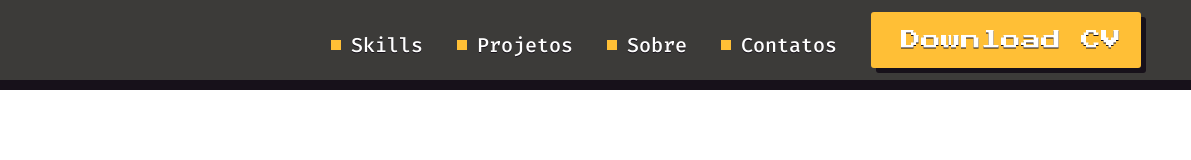
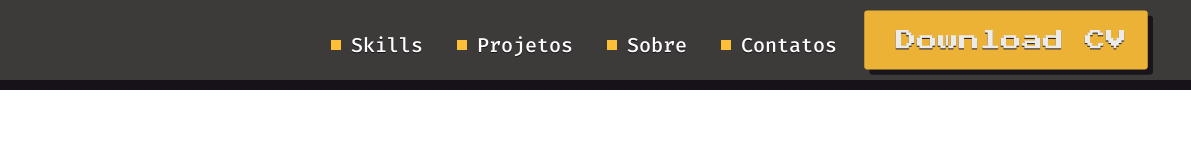
Before and after one commit to andreagnecco/old-portfolio, a plain HTML site: page index.html in a window 1280 px wide. In both pictures the pointer is over the link "Download CV". Shown: the full height of the page, 89-1280 px from the left. Drawn offline with Linux system fonts and the light colour scheme.

Commit message:
Corrige pseudo class hover do button

```diff
--- a/CSS/index.css
+++ b/CSS/index.css
@@ -46,7 +46,7 @@ a::before {
     transition: transform 50ms cubic-bezier(0.95, 0.05, 0.795, 0.035);
 }
 
-#button:hover {
+.button:hover {
     transform: scale(1.05);
     opacity: 0.9;
 }
```
